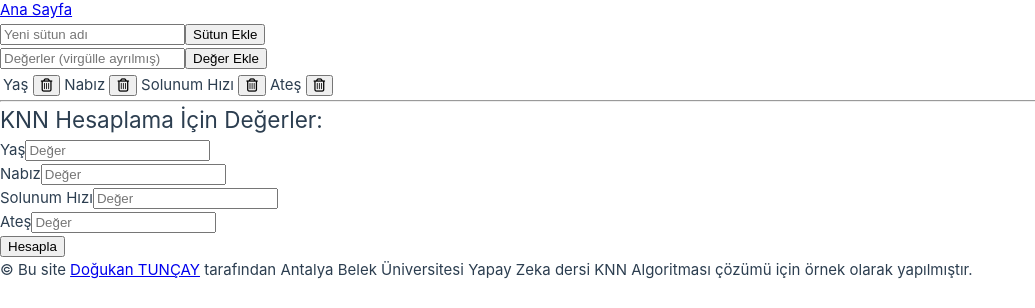
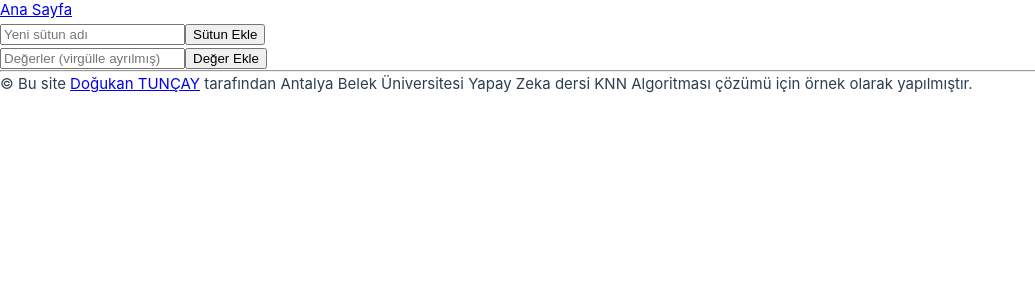
Before and after one commit to DogukanTuncay/vue3-knn, a Vue app: page / in a window 1280 px wide. Shown: the part 333-641 px from the top of the page, without its empty margins (0-1035 px from the left). Built offline with nearby package versions, Linux system fonts and the light colour scheme; the HTML template or start-up script is replaced by a standard one.

Commit message:
Bugs Fixed

```diff
--- a/src/views/HomeView.vue
+++ b/src/views/HomeView.vue
@@ -123,7 +123,7 @@
 import { reactive, ref,nextTick } from 'vue';
 let nextId = 1; // Benzersiz ID'ler için sayaç
 const table = reactive({
-  columns: ['Yaş','Nabız','Solunum Hızı','Ateş']
+  columns: []
 });
 const knn = reactive({
   rows: [],
```
